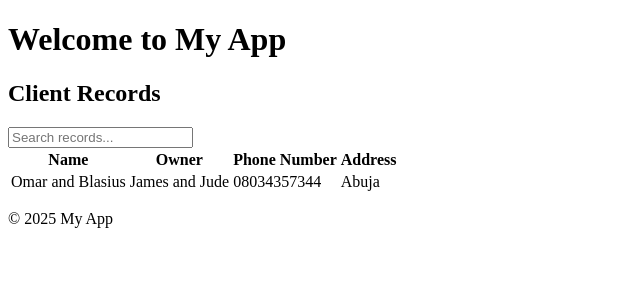
After one commit to chiagoziemng/Customer-Record-System, a Django app: template sales/templates/sales/client_record_list.html in a window 1280 px wide. The commit adds this page. Shown: the top 300 px of the page, without its empty margins (0-640 px from the left). Run offline with Django 5.2, Linux system fonts and the light colour scheme; the template is opened without the code that fills it: values that come from a table or form of the project are taken from there, others are empty; data comes from the database, SQL or seed files in the repository; both versions use the stored data as it was after the commit.

```diff
--- a/sales/models.py
+++ b/sales/models.py
@@ -2,7 +2,7 @@ from django.contrib.auth.models import AbstractUser
 from django.db import models
 from django.contrib.auth import get_user_model
 
-User = get_user_model()
+
 
 # Custom user model with roles for SaleAgent, Manager, and SuperAdmin
 class CustomUser(AbstractUser):
@@ -40,6 +40,8 @@ class SaleAgent(models.Model):
     def __str__(self):
         return self.name  # String representation for the admin panel and queries
 
+
+User = get_user_model()
 # Model representing a client's business record
 class ClientRecord(models.Model):
     # Choices for the status indicator
--- /dev/null
+++ b/sales/templates/base.html
@@ -0,0 +1,21 @@
+<!DOCTYPE html>
+<html lang="en">
+<head>
+    <meta charset="UTF-8">
+    <meta name="viewport" content="width=device-width, initial-scale=1.0">
+    <title>{% block title %}My App{% endblock %}</title>
+</head>
+<body>
+    <header>
+        <h1>Welcome to My App</h1>
+    </header>
+    <main>
+        {% block content %}
+        <!-- Page content will go here -->
+        {% endblock %}
+    </main>
+    <footer>
+        <p>&copy; 2025 My App</p>
+    </footer>
+</body>
+</html>
--- a/sales/templates/sales/client_record_list.html
+++ b/sales/templates/sales/client_record_list.html
@@ -8,7 +8,7 @@
         <thead>
             <tr>
                 <th>Name</th>
-                <th>Email</th>
+                <th>Owner</th>
                 <th>Phone Number</th>
                 <th>Address</th>
             </tr>
@@ -16,10 +16,10 @@
         <tbody id="clientTable">
             {% for record in client_records %}
             <tr data-id="{{ record.id }}" class="client-row">
-                <td>{{ record.name }}</td>
-                <td>{{ record.email }}</td>
-                <td>{{ record.phone_number }}</td>
-                <td>{{ record.address }}</td>
+                <td>{{ record.business_name }}</td>
+                <td>{{ record.owner_name }}</td>
+                <td>{{ record.contact_info }}</td>
+                <td>{{ record.location }}</td>
             </tr>
             {% empty %}
             <tr>
--- a/sales/views.py
+++ b/sales/views.py
@@ -15,10 +15,10 @@ from django.contrib.auth.mixins import LoginRequiredMixin
 def client_record_detail(request, pk):
     client_record = get_object_or_404(ClientRecord, pk=pk, sale_agent=request.user)
     return JsonResponse({
-        "name": client_record.name,
+        "name": client_record.business_name,
         "email": client_record.email,
-        "phone_number": client_record.phone_number,
-        "address": client_record.address,
+        "phone_number": client_record.contact_info,
+        "address": client_record.location,
         "created_at": client_record.created_at.strftime("%Y-%m-%d %H:%M:%S")
     })
 
```
Also changed, not shown: customer_record_system/settings.py (+21 -1 lines), sales/admin.py (+9 -1 lines), db.sqlite3, sales/migrations/0002_alter_clientrecord_sale_agent.py (added).
